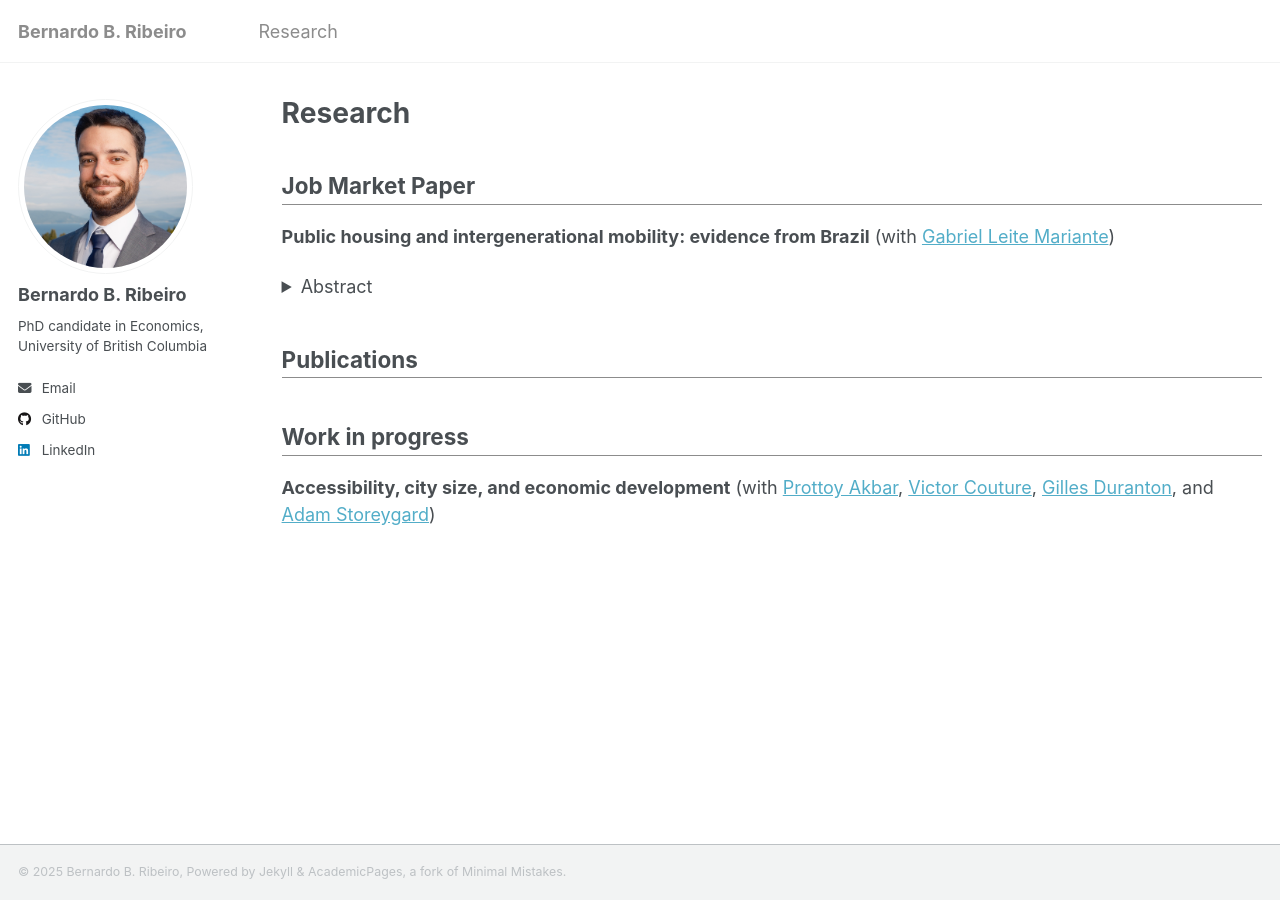
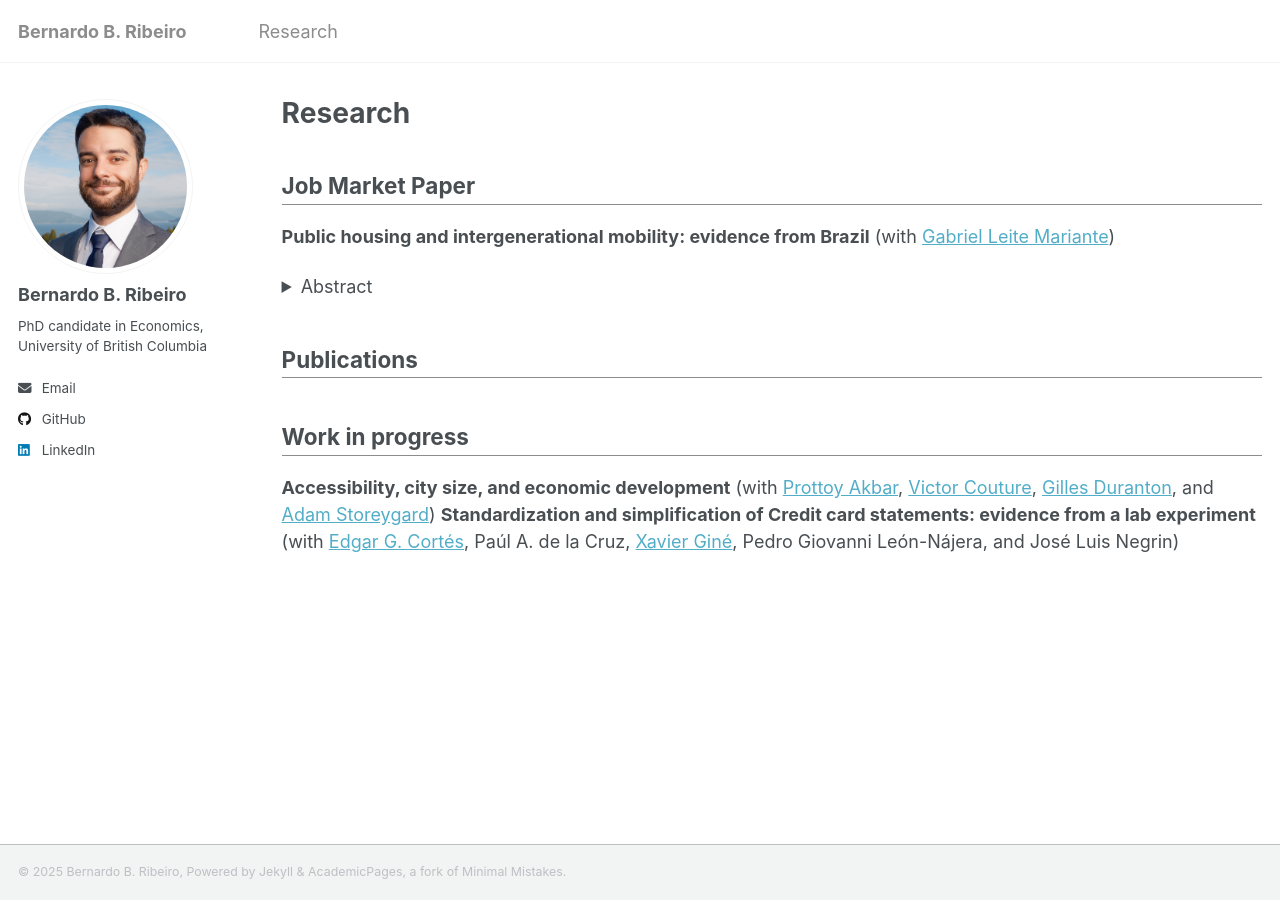
Before and after one commit to bbribeiro/bbribeiro.github.io, a Jekyll site: the page built from _pages/research.md, in a window 1280 px wide. Built offline with Jekyll 4.4.1, drawn with Linux system fonts in a browser that asks for light colours; a script that is not in the unit is left out.

Commit message:
Update research.md

```diff
--- a/_pages/research.md
+++ b/_pages/research.md
@@ -19,3 +19,4 @@ author_profile: true
 
 ## Work in progress
 **Accessibility, city size, and economic development** (with [Prottoy Akbar](https://www.prottoyamanakbar.com/), [Victor Couture](https://www.victorcouture.org/), [Gilles Duranton](https://real-faculty.wharton.upenn.edu/duranton/), and [Adam Storeygard](https://sites.google.com/site/adamstoreygard/))
+**Standardization and simplification of Credit card statements: evidence from a lab experiment** (with [Edgar G. Cortés](https://ecortesq.weebly.com/), Paúl A. de la Cruz, [Xavier Giné](https://sites.google.com/site/decrgxaviergine/home), Pedro Giovanni León-Nájera, and José Luis Negrin)
```
